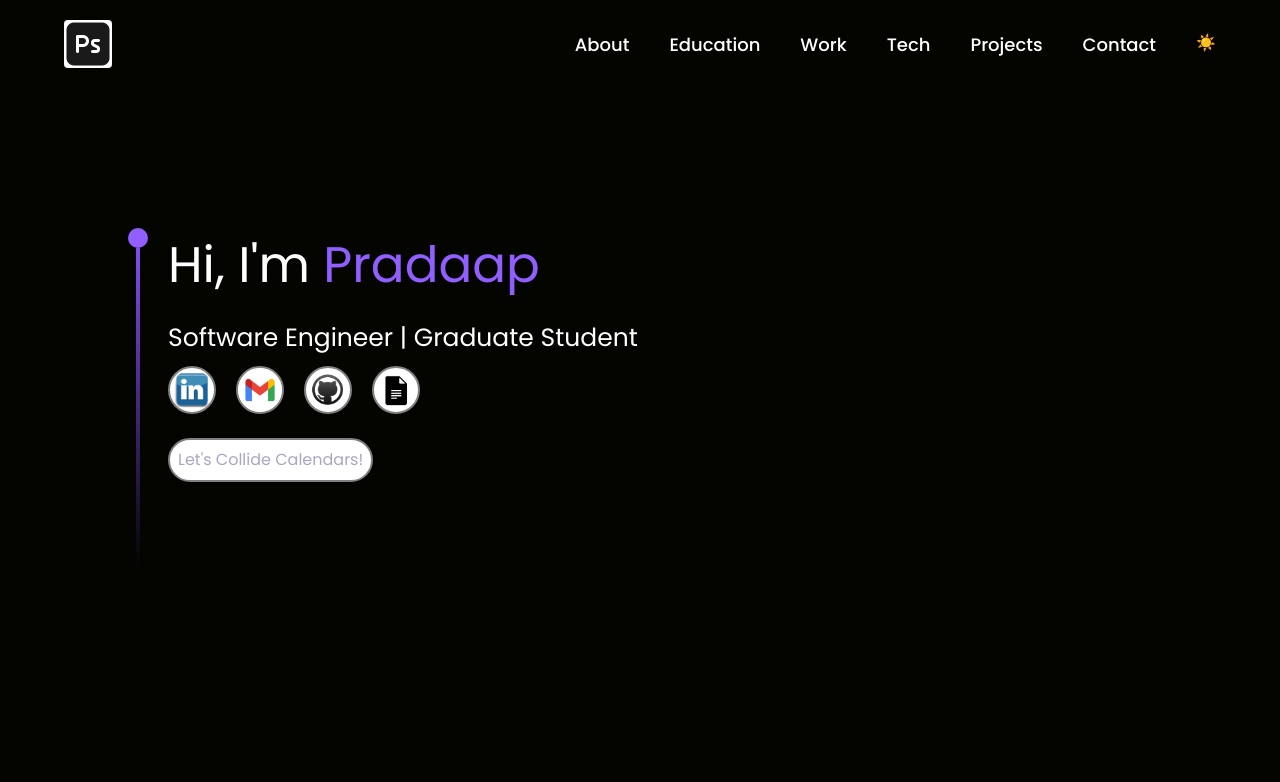
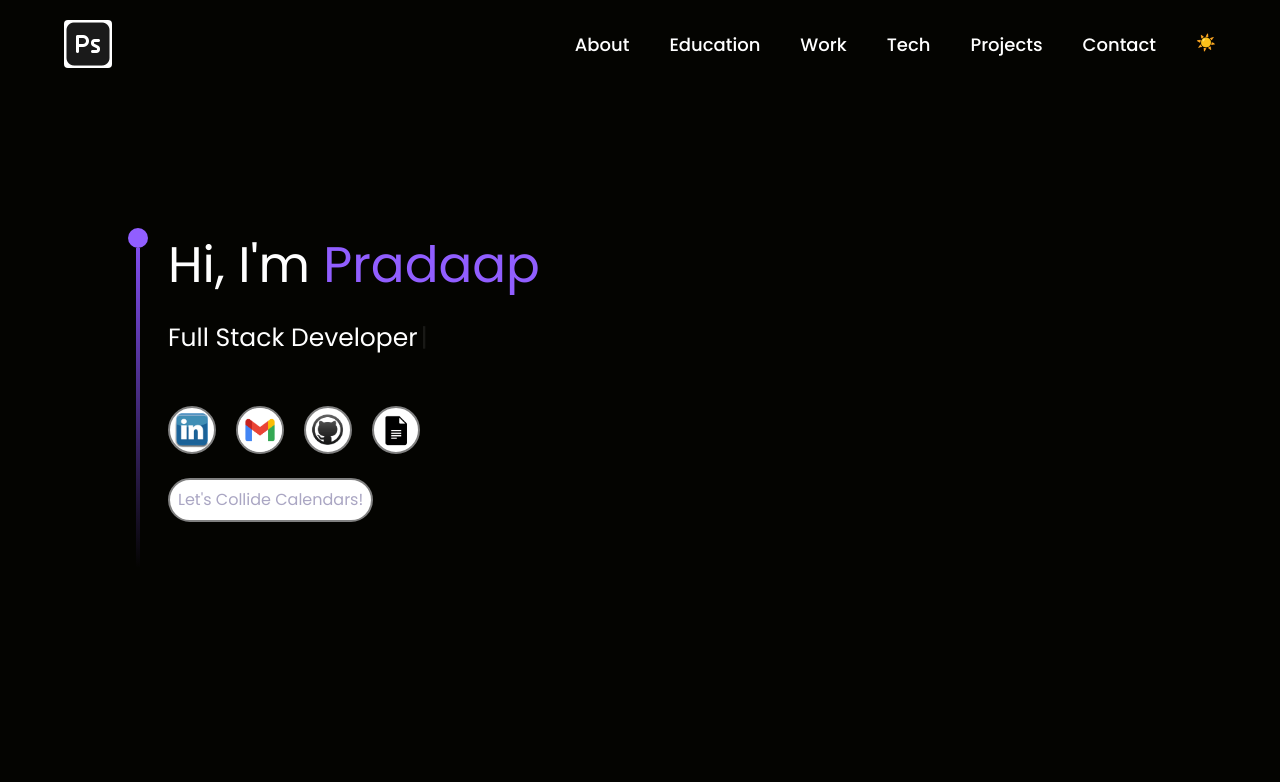
Before and after one commit to Pradaap-SS/my-portfolio, a React (Vite) app: page / in a window 1280 px wide. Shown: the top 782 px of the page. Built offline with nearby package versions, Linux system fonts and the light colour scheme.

Commit message:
# Hero page styling

```diff
--- a/package.json
+++ b/package.json
@@ -20,6 +20,7 @@
     "react-dom": "^18.2.0",
     "react-icons": "^4.9.0",
     "react-router-dom": "^6.11.2",
+    "react-simple-typewriter": "^5.0.1",
     "react-tilt": "^1.0.2",
     "react-vertical-timeline-component": "^3.6.0"
   },
--- a/src/components/Hero.jsx
+++ b/src/components/Hero.jsx
@@ -3,9 +3,16 @@ import { motion } from "framer-motion";
 import { styles } from "../styles";
 import { icons } from "../constants";
 import { useTheme } from './ThemeContext';
+import { Cursor, useTypewriter } from 'react-simple-typewriter'
 
 const Hero = () => {
   const { theme } = useTheme();
+
+    const [text, count] = useTypewriter({
+      words:["Software Engineer","Full Stack Developer", "Graduate Student"],
+      loop: true,
+      delaySpeed: 2000,
+    })
 
   return (
     <section className={`relative w-full h-screen mx-auto`}>
@@ -22,12 +29,13 @@ const Hero = () => {
               Hi, I'm <span className='text-[#915EFF]'>Pradaap</span>
             </h1>
             <p className={`${styles.heroSubText} mt-1 ${theme === 'light' ? 'text-black' : 'text-white'}`}>
-              Software Engineer | Graduate Student
+              {text}
+            <Cursor cursorColor='[#915EFF]'></Cursor>
             <br/>
-
+            <br/>
             {/*<p className='font-normal sm:text-[16px] xs:text-[14px] text-[18px] text-secondary mt-1'>
                   Aspiring MERN developer passionate about crafting robust and dynamic web applications.
-  </p>*/}
+            </p>*/}
 
             <div className='mt-2 flex flex-row gap-5'>
                 {icons.map((icon) => (
```
Also changed, not shown: 1 other file (tests, documents, lock files or other folders).
